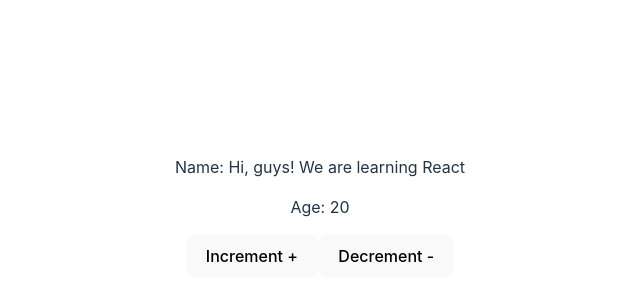
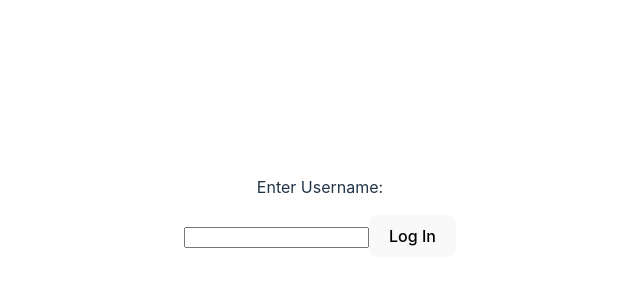
Before and after one commit to AndrewTran03/Tranquility-App---VTHackViolet---Spring2024, a React (Vite) app in the folder client/: page / in a window 1280 px wide. Shown: the part 192-492 px from the top of the page, without its empty margins (320-960 px from the left). Built offline with nearby package versions, Linux system fonts and the light colour scheme.

Commit message:
React Fundamentals complete: Start working on components for project now

```diff
--- a/client/src/AppRouter.tsx
+++ b/client/src/AppRouter.tsx
@@ -1,12 +1,16 @@
+import React, { useRef } from "react";
 import { BrowserRouter as Router, Routes, Route } from "react-router-dom";
-import Test from "./components/Test";
+import Login from "./components/Login.tsx";
+import { text } from "d3";
+import Welcome from "./components/Welcome.tsx";
 
 const AppRouter: React.FC = () => {
   return (
     <>
       <Router>
         <Routes>
-          <Route path="/" element={<Test name={"Hi, guys! We are learning React"} num={20} />}></Route>
+          <Route path="/" element={<Login username={"TEST"} />}></Route>
+          <Route path="/welcome" element={<Welcome />} />
         </Routes>
       </Router>
     </>
--- /dev/null
+++ b/client/src/components/Login.tsx
@@ -0,0 +1,40 @@
+import { useState, useEffect, useRef, FormEvent } from "react";
+import { useNavigate } from "react-router-dom";
+
+type Props = {
+  username: string;
+};
+const Login: React.FC<Props> = (props) => {
+  const [username, setUsername] = useState(props.username);
+  const usernameRef = useRef<HTMLInputElement | null>(null);
+  const navigate = useNavigate();
+
+  useEffect(() => {
+    // Think is how to use the useEffect() React hook
+    console.log(username);
+  }, [username]); // Dependency array
+
+  function handleEnter(e: FormEvent<HTMLButtonElement>) {
+    e.preventDefault();
+    console.log("Button pressed");
+    setUsername(usernameRef.current!.value);
+    console.log(usernameRef.current!.value);
+    if (usernameRef.current!.value.length === 0) {
+      alert("Please enter a valid username!");
+    } else {
+      navigate("/welcome", { state: { username: usernameRef.current!.value || username } });
+    }
+  }
+
+  return (
+    <>
+      <p>Enter Username:</p>
+      <input ref={usernameRef} type="text" />
+      <button type="submit" onClick={handleEnter}>
+        Log In
+      </button>
+    </>
+  );
+};
+
+export default Login;
--- /dev/null
+++ b/client/src/components/Welcome.tsx
@@ -0,0 +1,28 @@
+import React, { useEffect, useState } from "react";
+import { useLocation } from "react-router-dom";
+
+type Props = {
+  username?: string;
+};
+
+const Welcome: React.FC<Props> = (props) => {
+  const [username, setUsername] = useState(props.username || "");
+  const location = useLocation();
+
+  // Link Props: useState() Change and Management
+  useEffect(() => {
+    console.log(location.state.username);
+    if (location.state && !Object.values(location.state).includes(undefined)) {
+      const newUsername = location.state.username;
+      setUsername(newUsername);
+    }
+  }, [location.state]);
+
+  useEffect(() => {
+    console.log(`New username: ${username}`);
+  }, [username]);
+
+  return <>Hello {username}</>;
+};
+
+export default Welcome;
```
